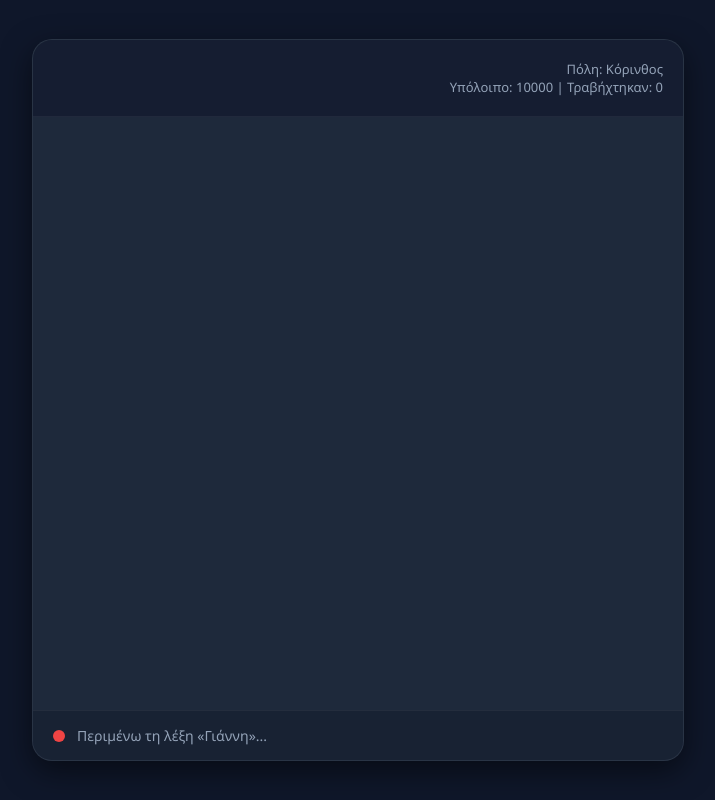
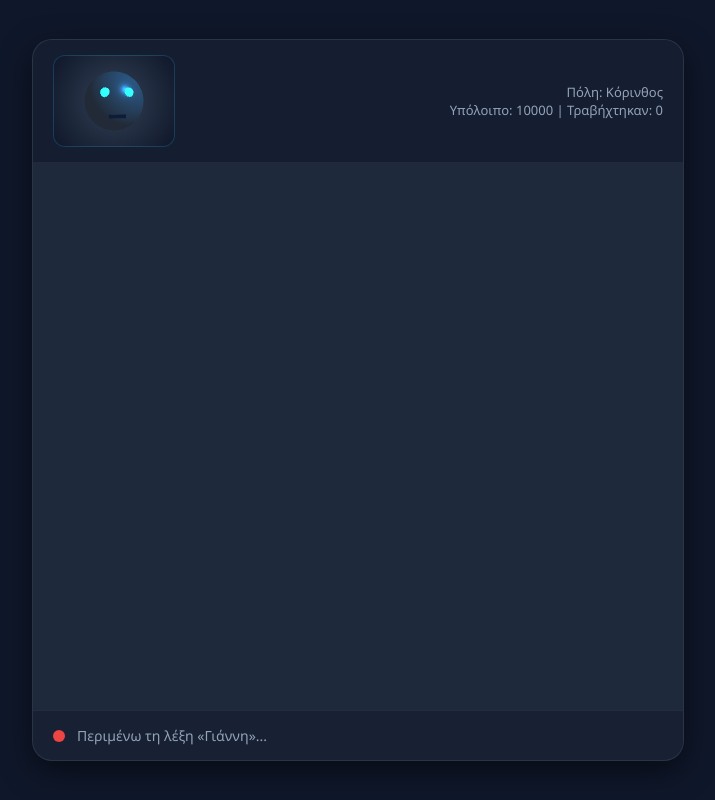
Before and after one commit to ppapoudm2/giannis-assistant, a website: page index.html in a window 1280 px wide. Shown: the whole page, without its empty margins (282-997 px from the left). Drawn offline with nearby package versions, Linux system fonts and the light colour scheme.

Commit message:
Update index.html

```diff
--- a/index.html
+++ b/index.html
@@ -4,6 +4,8 @@
     <meta charset="UTF-8">
     <meta name="viewport" content="width=device-width, initial-scale=1.0">
     <title>Γιάννης - Προσωπικός Βοηθός</title>
+    <!-- Ενσωμάτωση Three.js για το 3D Avatar -->
+    <script src="https://cdnjs.cloudflare.com/ajax/libs/three.js/r128/three.min.js"></script>
     <style>
         :root {
             --bg-color: #0f172a;
@@ -41,12 +43,22 @@
         }
 
         header {
-            padding: 20px;
+            padding: 15px 20px;
             background: rgba(15, 23, 42, 0.6);
             display: flex;
-            justify-content: flex-end;
+            justify-content: space-between;
             align-items: center;
             border-bottom: 1px solid rgba(255, 255, 255, 0.05);
+        }
+
+        /* Στυλ για το 3D Canvas / Avatar */
+        #avatar-container {
+            width: 120px;
+            height: 90px;
+            background: radial-gradient(circle, #334155 0%, #0f172a 100%);
+            border-radius: 12px;
+            overflow: hidden;
+            border: 1px solid rgba(56, 189, 248, 0.2);
         }
 
         .header-info {
@@ -109,6 +121,8 @@
 
     <div id="app-container">
         <header>
+            <!-- 3D Avatar Container -->
+            <div id="avatar-container"></div>
             <div class="header-info" id="headerInfo">
                 <div>Πόλη: Εντοπισμός...</div>
                 <div>Υπόλοιπο: <span id="remainingTokens">10000</span> | Τραβήχτηκαν: <span id="currentTokens">0</span></div>
@@ -124,6 +138,76 @@
     </div>
 
     <script>
+        // --- 3D AVATAR SETUP (Three.js) ---
+        const avatarContainer = document.getElementById("avatar-container");
+        const scene = new THREE.Scene();
+        const camera = new THREE.PerspectiveCamera(45, avatarContainer.clientWidth / avatarContainer.clientHeight, 0.1, 1000);
+        const renderer = new THREE.WebGLRenderer({ antialias: true, alpha: true });
+        renderer.setSize(avatarContainer.clientWidth, avatarContainer.clientHeight);
+        avatarContainer.appendChild(renderer.domElement);
+
+        // Φωτισμός
+        const ambientLight = new THREE.AmbientLight(0xffffff, 0.8);
+        scene.add(ambientLight);
+        const pointLight = new THREE.PointLight(0x38bdf8, 1);
+        pointLight.position.set(5, 5, 5);
+        scene.add(pointLight);
+
+        // Δημιουργία κεφαλιού (3D Avatar)
+        const headGroup = new THREE.Group();
+
+        // Κύριο σώμα κεφαλιού
+        const headGeo = new THREE.SphereGeometry(1.1, 32, 32);
+        const headMat = new THREE.MeshStandardMaterial({ color: 0x334155, roughness: 0.4, metalness: 0.2 });
+        const headMesh = new THREE.Mesh(headGeo, headMat);
+        headGroup.add(headMesh);
+
+        // Μάτια
+        const eyeGeo = new THREE.SphereGeometry(0.15, 16, 16);
+        const eyeMat = new THREE.MeshStandardMaterial({ color: 0x38bdf8, emissive: 0x0284c7 });
+
+        const leftEye = new THREE.Mesh(eyeGeo, eyeMat);
+        leftEye.position.set(-0.35, 0.3, 0.95);
+        headGroup.add(leftEye);
+
+        const rightEye = new THREE.Mesh(eyeGeo, eyeMat);
+        rightEye.position.set(0.35, 0.3, 0.95);
+        headGroup.add(rightEye);
+
+        // Στόμα (για animation ομιλίας)
+        const mouthGeo = new THREE.BoxGeometry(0.5, 0.1, 0.2);
+        const mouthMat = new THREE.MeshStandardMaterial({ color: 0x0f172a });
+        const mouthMesh = new THREE.Mesh(mouthGeo, mouthMat);
+        mouthMesh.position.set(0, -0.4, 0.98);
+        headGroup.add(mouthMesh);
+
+        scene.add(headGroup);
+        camera.position.z = 4.2;
+
+        let clock = new THREE.Clock();
+        let isTalking = false;
+
+        // Render Loop & Animation
+        function animateAvatar() {
+            requestAnimationFrame(animateAvatar);
+            const elapsedTime = clock.getElapsedTime();
+
+            // Ήπια κίνηση αιώρησης (idle)
+            headGroup.rotation.y = Math.sin(elapsedTime * 1.5) * 0.1;
+            headGroup.rotation.x = Math.cos(elapsedTime * 1.2) * 0.05;
+
+            // Αν ο βοηθός μιλάει, ανοιγοκλείνει το στόμα γρήγορα
+            if (isTalking) {
+                mouthMesh.scale.y = 1 + Math.sin(elapsedTime * 25) * 2.5;
+            } else {
+                mouthMesh.scale.y = 1; // Κανονικό κλειστό στόμα
+            }
+
+            renderer.render(scene, camera);
+        }
+        animateAvatar();
+        // ----------------------------------
+
         const messagesDiv = document.getElementById("messages");
         const statusText = document.getElementById("status-text");
         const pulseDot = document.getElementById("pulseDot");
@@ -179,6 +263,7 @@
         function stopEverything() {
             window.speechSynthesis.cancel();
             isAssistantSpeaking = false;
+            isTalking = false;
             isListeningActive = false;
             isWaitingForCommand = false;
             pulseDot.classList.remove('active');
@@ -188,6 +273,7 @@
         function speak(text, callback) {
             window.speechSynthesis.cancel();
             isAssistantSpeaking = true;
+            isTalking = true; // Ενεργοποίηση κίνησης στόματος στο 3D avatar
             pulseDot.classList.remove('active');
             statusText.innerText = "Ο Γιάννης μιλάει...";
 
@@ -206,6 +292,7 @@
                 if (isFinished) return;
                 isFinished = true;
                 isAssistantSpeaking = false;
+                isTalking = false; // Απενεργοποίηση κίνησης στόματος
 
                 if (recognition) {
                     try { recognition.start(); } catch (e) {}
```
